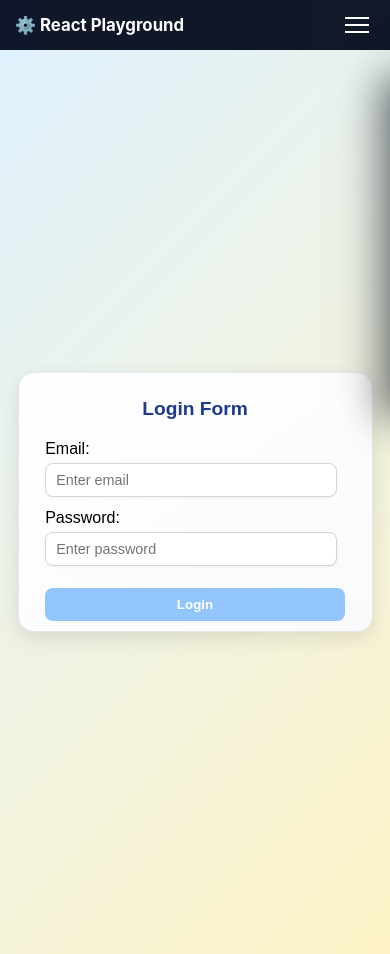
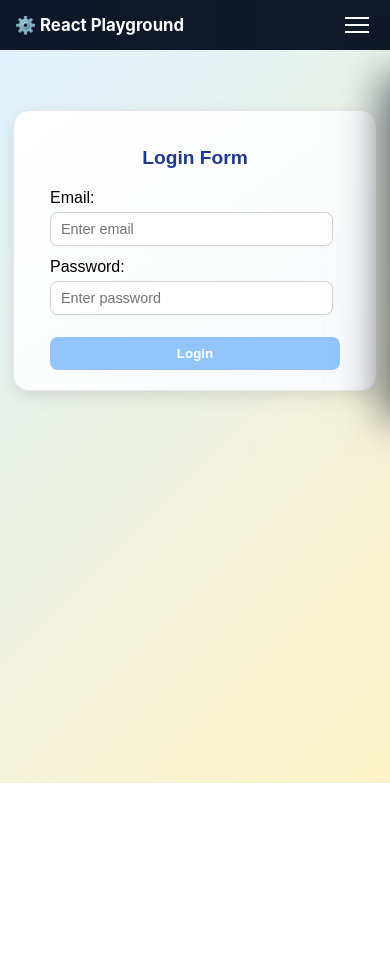
Before and after one commit to salonisharma110100/Machine-Coding, a React (Create React App) app: page /login in a window 390 px wide. After the commit the page ends 844 px from the top, so only its background shows below. Built offline with nearby package versions, Linux system fonts and the light colour scheme.

Commit message:
Made changes in css for smaller devices

```diff
--- a/src/routes/Navbar.jsx
+++ b/src/routes/Navbar.jsx
@@ -37,4 +37,3 @@ const Navbar = () => {
 };
 
 export default Navbar;
-// ...existing code...
--- a/src/styles/common.css
+++ b/src/styles/common.css
@@ -67,54 +67,21 @@ header h1 {
     cursor: not-allowed;
 }
 
-/* Cards / List items */
-.item-box {
-    width: 100%;
-    background: linear-gradient(135deg, #DBEAFE, #FEF3C7);
-    padding: 10px 15px;
-    border-radius: 8px;
-    margin-bottom: 10px;
-    display: flex;
-    justify-content: space-between;
-    align-items: center;
-    font-weight: 500;
-    color: #1E40AF;
-}
 
-/* Footer */
-.app-footer {
-    margin-top: 20px;
-}
-
-.app-footer button {
-    padding: 10px 18px;
-    border-radius: 8px;
-    border: none;
-    background-color: #FBBF24;
-    color: white;
-    font-weight: 600;
-    cursor: pointer;
-    transition: all 0.3s ease;
-}
-
-.app-footer button:hover {
-    background-color: #F59E0B;
-    transform: translateY(-2px);
-}
-
-/* Responsive */
 @media (max-width: 900px) {
-
     .common-container {
-        grid-template-columns: 1fr;
-        padding: 30px 10px;
+        display: flex;
+        flex-direction: column;
+        justify-content: flex-start;
+        align-items: center;
+        padding: 40px 16px;
+        padding-top: 60px;
+        min-height: 75vh;
     }
 
     .container {
-        grid-column: 1;
         width: 100%;
         max-width: 90%;
-        height: auto;
-        padding: 10px;
+        padding: 20px;
     }
 }
--- a/src/styles/counter.css
+++ b/src/styles/counter.css
@@ -98,7 +98,7 @@
 
     .counter-button-group,
     .custom-step {
-        flex-direction: column;
+        flex-direction: row;
         align-items: center;
     }
 
```
Also changed, not shown: src/routes/FetchData.jsx (deleted, +0 -48 lines), src/routes/Login.jsx (+0 -85 lines), src/routes/ToDoList.jsx (+0 -21 lines).
